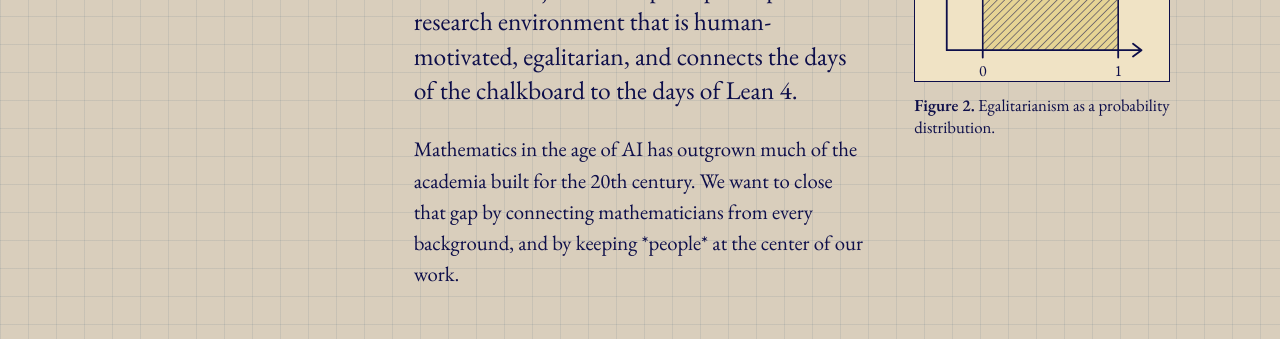
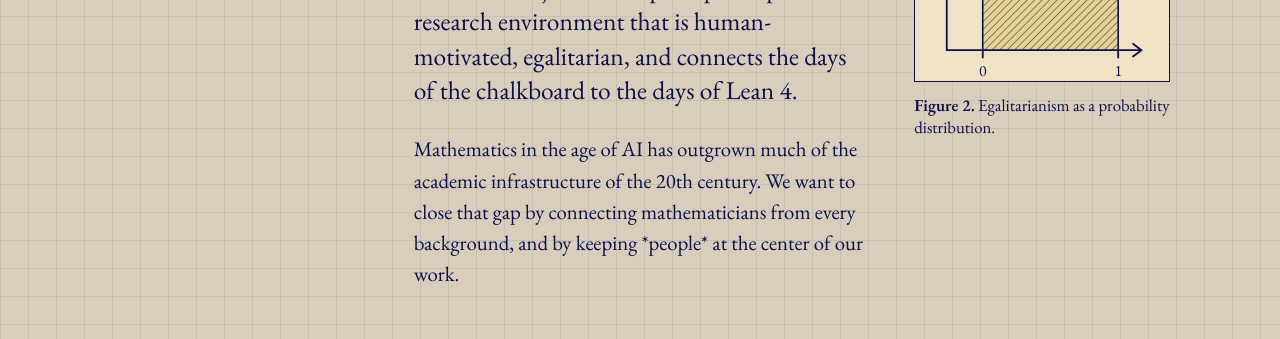
Before and after one commit to loroldoesmath/wlog-collective, a plain HTML site: page index.html in a window 1280 px wide. Shown: the part 1440-1779 px from the top of the page. Drawn offline with nearby package versions, Linux system fonts and the light colour scheme.

Commit message:
Update index.html

```diff
--- a/index.html
+++ b/index.html
@@ -384,7 +384,7 @@
       <h2 id="mission-h">Mission</h2>
       <div class="main">
         <p class="lead">We are a group of mathematicians of all levels working toward community and equity in our beautiful subject. We hope to participate in a research environment that is human-motivated, egalitarian, and connects the days of the chalkboard to the days of Lean 4.</p>
-        <p>Mathematics in the age of AI has outgrown much of the academia built for the 20th century. We want to close that gap by connecting mathematicians from every background, and by keeping *people* at the center of our work.</p>
+        <p>Mathematics in the age of AI has outgrown much of the academic infrastructure of the 20th century. We want to close that gap by connecting mathematicians from every background, and by keeping *people* at the center of our work.</p>
       </div>
       <div class="aside">
         <figure class="fig">
```
